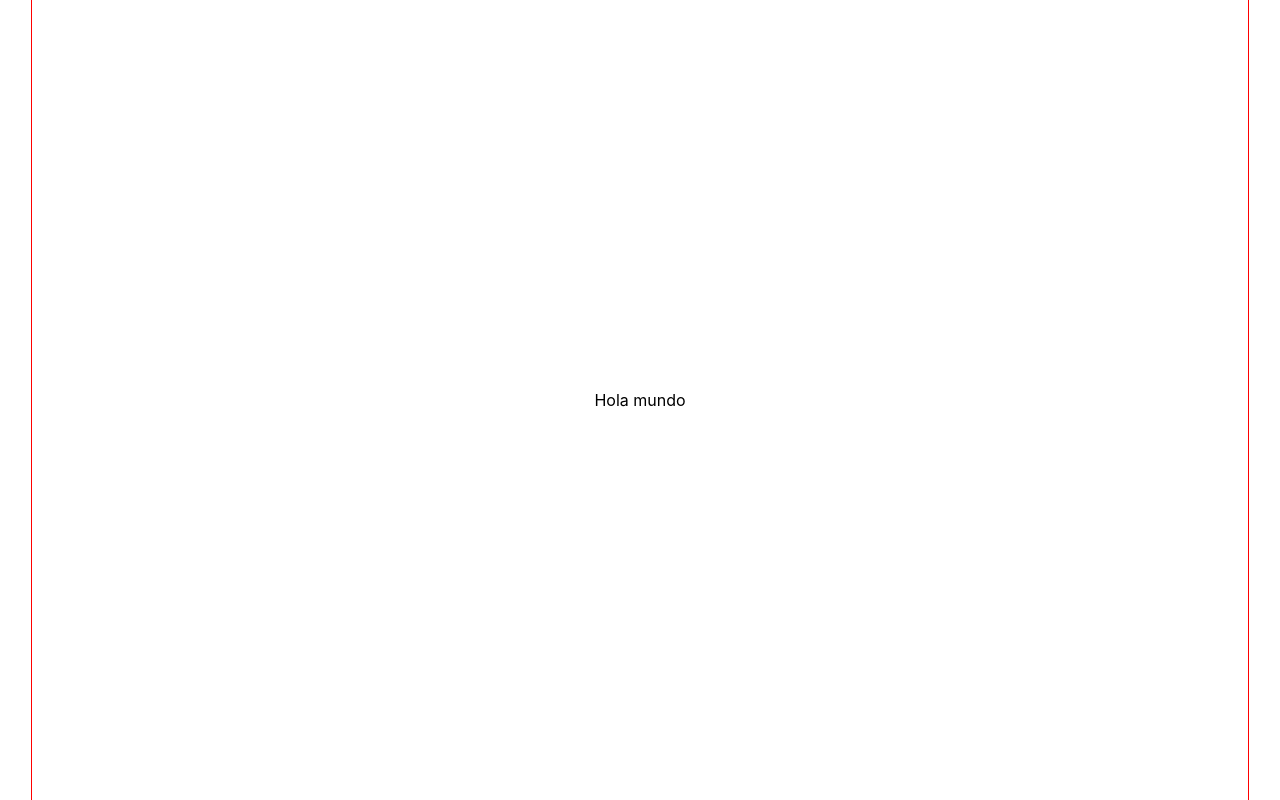
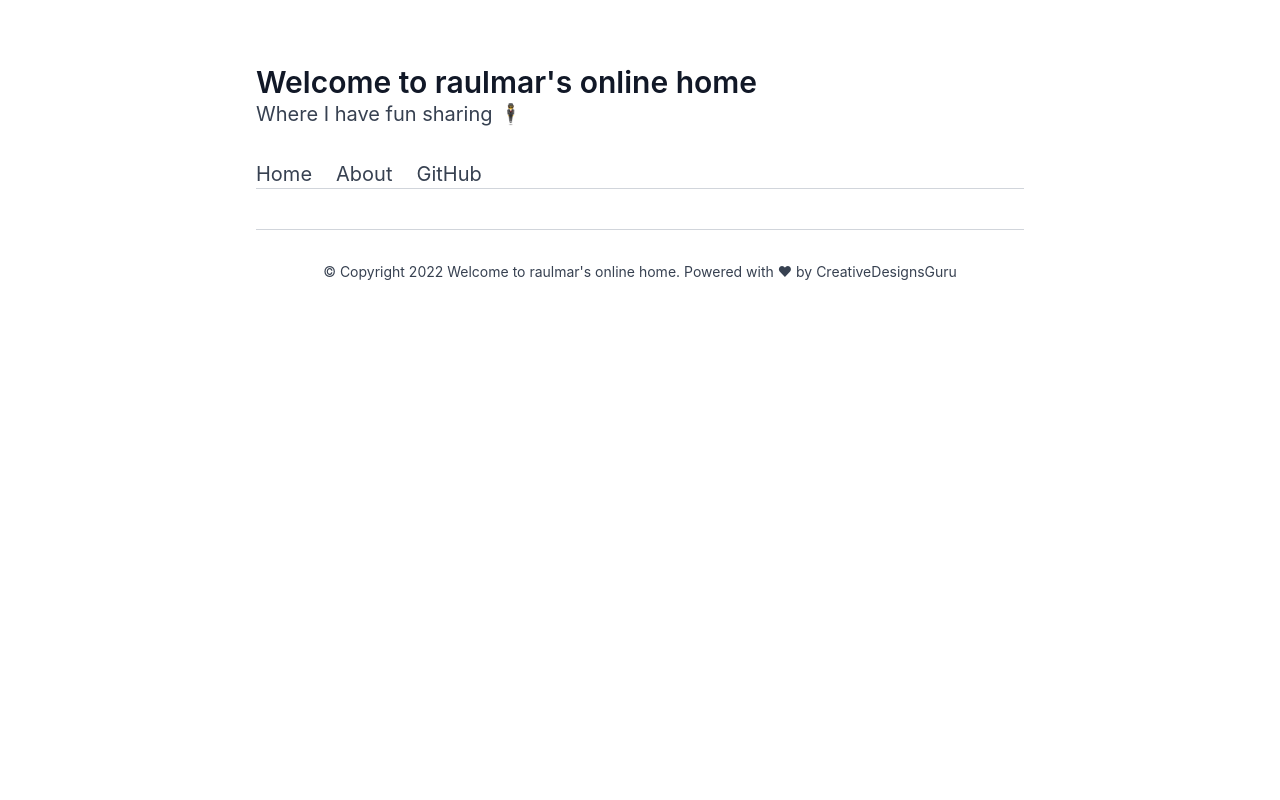
Before and after one commit to raulmar0/rm-site-v1, a Next.js app: page / in a window 1280 px wide. Built offline with nearby package versions, Linux system fonts and the light colour scheme.

Commit message:
configurado tailwind, styled-jsx y componentes de Shell y navbar preliminares

```diff
--- /dev/null
+++ b/components/Navbar.tsx
@@ -0,0 +1,20 @@
+
+
+const Navbar = (props) => (
+  <ul className="navbar flex flex-wrap text-xl">
+    {props.children}
+
+    <style jsx>
+      {`
+        .navbar :global(a) {
+          @apply text-gray-700;
+        }
+        .navbar :global(a:hover) {
+          @apply no-underline text-gray-900;
+        }
+      `}
+    </style>
+  </ul>
+);
+
+export { Navbar };
--- /dev/null
+++ b/components/Shell.tsx
@@ -0,0 +1,58 @@
+import Link from "next/link";
+import { AppConfig } from "../utils/AppConfig";
+import { Navbar } from "./Navbar";
+
+
+const Shell = (props) => (
+  <div className="antialiased w-full text-gray-700 px-3 md:px-0">
+    {props.meta}
+
+    <div className="max-w-screen-md mx-auto">
+      <div className="border-b border-gray-300">
+        <div className="pt-16 pb-8">
+          <div className="font-semibold text-3xl text-gray-900">
+            {AppConfig.title}
+          </div>
+          <div className="text-xl">{AppConfig.description}</div>
+        </div>
+        <div>
+          <Navbar>
+            <li className="mr-6">
+              <Link href="/">
+                <a>Home</a>
+              </Link>
+            </li>
+            <li className="mr-6">
+              <Link href="/about/">
+                <a>About</a>
+              </Link>
+            </li>
+            <li className="mr-6">
+              <a href="https://github.com/ixartz/Next-js-Blog-Boilerplate">
+                GitHub
+              </a>
+            </li>
+          </Navbar>
+        </div>
+      </div>
+
+      <div className="text-xl py-5">{props.children}</div>
+
+      <div className="border-t border-gray-300 text-center py-8 text-sm">
+        © Copyright {new Date().getFullYear()} {AppConfig.title}. Powered with{' '}
+        <span role="img" aria-label="Love">
+          ♥
+        </span>{' '}
+        by <a href="https://creativedesignsguru.com">CreativeDesignsGuru</a>
+        {/*
+         * PLEASE READ THIS SECTION
+         * We'll really appreciate if you could have a link to our website
+         * The link doesn't need to appear on every pages, one link on one page is enough.
+         * Thank you for your support it'll mean a lot for us.
+         */}
+      </div>
+    </div>
+  </div>
+);
+
+export { Shell };
--- a/package.json
+++ b/package.json
@@ -11,11 +11,13 @@
   "dependencies": {
     "next": "12.2.2",
     "react": "18.2.0",
-    "react-dom": "18.2.0"
+    "react-dom": "18.2.0",
+    "styled-jsx": "^5.0.2"
   },
   "devDependencies": {
     "@types/node": "^18.0.6",
     "@types/react": "^18.0.15",
+    "@types/styled-jsx": "^3.4.4",
     "autoprefixer": "^10.4.7",
     "eslint": "8.20.0",
     "eslint-config-next": "12.2.2",
--- a/pages/index.js
+++ b/pages/index.tsx
@@ -1,5 +1,6 @@
 import Head from 'next/head'
 import Image from 'next/image'
+import { Shell } from '../components/Shell'
 import styles from '../styles/Home.module.css'
 
 export default function Home() {
@@ -10,10 +11,9 @@ export default function Home() {
         <meta name="description" content="Generated by create next app" />
         <link rel="icon" href="/favicon.ico" />
       </Head>
+      <Shell>
 
-      <main className={styles.main}>
-        Hola mundo
-      </main>
+      </Shell>
     </div>
   )
 }
--- /dev/null
+++ b/styled-jsx.d.ts
@@ -0,0 +1 @@
+/// <reference types="styled-jsx" />
--- a/styles/globals.css
+++ b/styles/globals.css
@@ -1,3 +1,7 @@
+@tailwind base;
+@tailwind components;
+@tailwind utilities;
+
 html,
 body {
   padding: 0;
--- a/tailwind.config.js
+++ b/tailwind.config.js
@@ -6,4 +6,8 @@ module.exports = {
     // For the best performance and to avoid false positives,
     // be as specific as possible with your content configuration.
   ],
+  theme: {
+    extend: {},
+  },
+  plugins: [],
 };
--- /dev/null
+++ b/utils/AppConfig.ts
@@ -0,0 +1,10 @@
+export const AppConfig = {
+  site_name: 'raulmar site',
+  title: "Welcome to raulmar's online home",
+  description:
+    'Where I have fun sharing 🕴',
+  url: 'raulmar.com',
+  locale: 'es',
+  author: 'raulmar',
+  // pagination_size: 5,
+};
```
Also changed, not shown: 1 other file (tests, documents, lock files or other folders).
